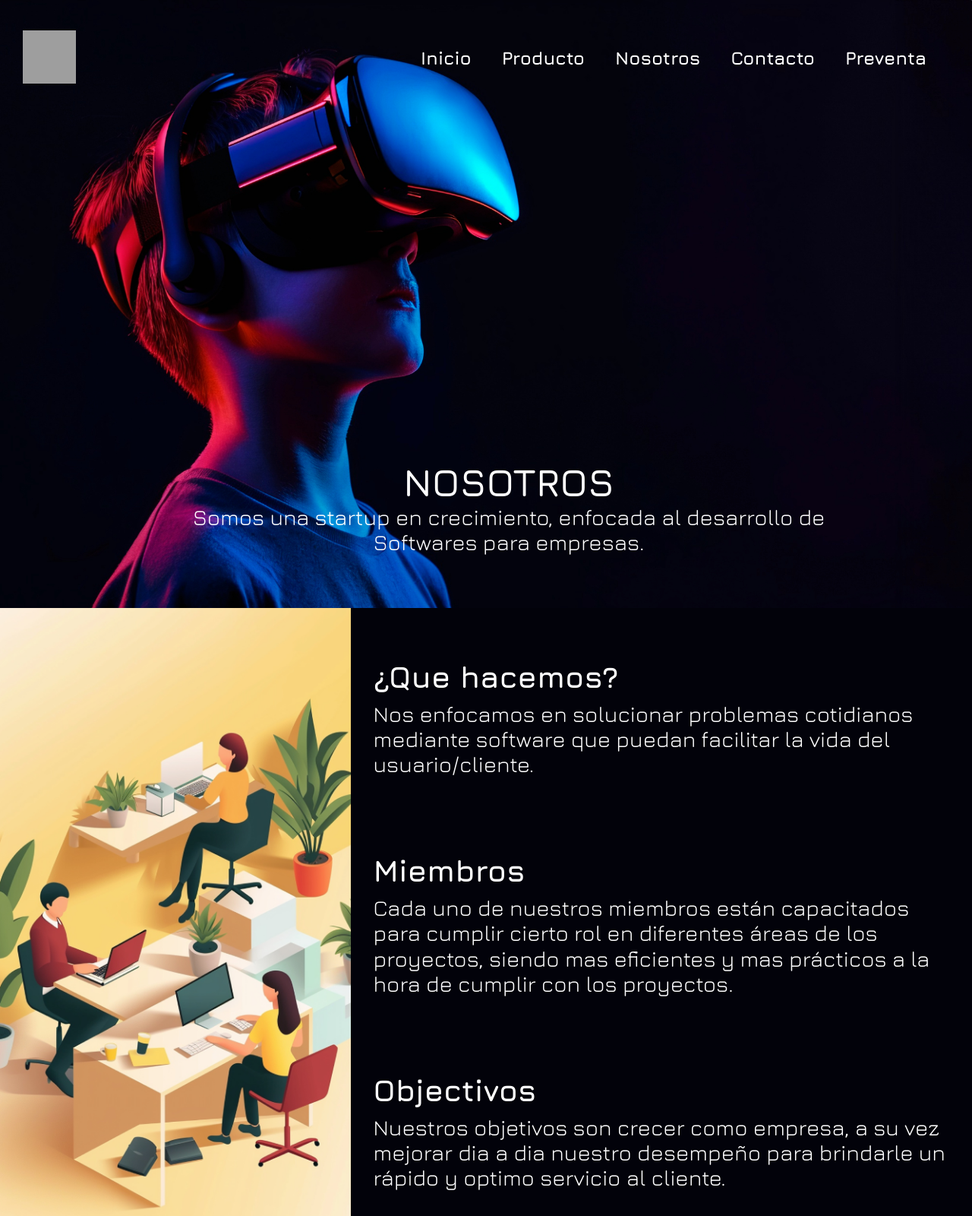
After one commit to ASergioParedes/proyecto_adopt, a PHP site: page /Nosotros.html in a window 1280 px wide. The commit adds this page. Shown: the whole page at 76% size. Run offline with PHP 8.4, Linux system fonts and the light colour scheme; some libraries are stand-ins or nearby versions; grey boxes are pictures that could not be loaded.

Commit message:
creacion pagina nosotros

```diff
--- a/CSS/estilo.css
+++ b/CSS/estilo.css
@@ -536,3 +536,47 @@ main.index {
     text-align: right;
     padding-top: 20px;
 }
+
+
+/*** PAGINA NOSOTROS ***/
+
+.nosotros-header {
+    width: 80%;
+    margin: 20px auto;
+}
+
+.nosotros-header h1 {
+    text-align: center;
+    text-shadow: none;
+    font-size: 3.2em;
+}
+
+.nosotros-header p {
+    text-align: center;
+}
+
+.main-nosotros {
+    display: flex;
+    flex-direction: row-reverse;
+    height: 100vh;
+    gap: 30px;
+}
+
+.contenido-main-nosotros {
+    display: flex;
+    flex-direction: column;
+    color: #ffffff;
+    justify-content: space-around;
+    margin: 0 auto;
+}
+
+.contenido-main-nosotros .caja h2 {
+    font-size: 2.5em;
+    margin-bottom: 10px;
+}
+
+.contenido-main-nosotros p {
+    font-size: 1.8em;
+    text-align: left;
+    margin-right: 20px;
+}
--- /dev/null
+++ b/Nosotros.html
@@ -0,0 +1,71 @@
+<!DOCTYPE html>
+<html lang="es">
+
+<head>
+    <meta charset="UTF-8">
+    <meta name="viewport" content="width=device-width, initial-scale=1.0">
+    <title>Nosotros</title>
+    <link rel="preconnect" href="https://fonts.googleapis.com">
+    <link rel="preconnect" href="https://fonts.gstatic.com" crossorigin>
+    <link href="https://fonts.googleapis.com/css2?family=Jura:wght@300..700&display=swap" rel="stylesheet">
+    <script src="https://kit.fontawesome.com/9c98858db1.js" crossorigin="anonymous"></script>
+    <link rel="stylesheet" href="CSS/normalize.css">
+    <link rel="stylesheet" href="CSS/estilo.css">
+    <link rel="stylesheet" href="CSS/media.css">
+</head>
+
+<body>
+    <header class="site-header">
+        <div class="navegacion-principal">
+            <div class="logo">
+                <img src="Img/logo.svg" alt="logotipo">
+            </div>
+
+            <div class="menu-movil" id="abrir-menu">
+                <i class="fa-solid fa-bars"></i>
+            </div>
+
+            <nav class="barra" id="barra">
+                <a href="#" id="cerrar-menu"><i class="fa-solid fa-x"></i></i></a>
+                <a href="index.html">Inicio</a>
+                <a href="Producto.html">Producto</a>
+                <a href="Nosotros.html">Nosotros</a>
+                <a href="#">Contacto</a>
+                <a href="#">Preventa</a>
+            </nav>
+
+        </div>
+        <div class="contenido-header nosotros-header">
+            <h1>Nosotros</h1>
+            <p>Somos una startup en crecimiento, enfocada al desarrollo de Softwares para empresas.</p>
+        </div>
+    </header>
+
+    <main class="main-nosotros">
+        <div class="contenido-main-nosotros">
+            <div class="caja">
+                <h2>¿Que hacemos?</h2>
+                <p>
+                    Nos enfocamos en solucionar problemas cotidianos mediante software que puedan facilitar la vida del usuario/cliente.
+                </p>
+            </div>
+            <div class="caja">
+                <h2>Miembros</h2>
+                <p>
+                    Cada uno de nuestros miembros están capacitados para cumplir cierto rol en diferentes áreas de los proyectos, siendo mas eficientes y mas prácticos a la hora de cumplir con los proyectos.
+                </p>
+            </div>
+            <div class="caja">
+                <h2>Objectivos</h2>
+                <p>
+                    Nuestros objetivos son crecer como empresa, a su vez mejorar dia a dia nuestro desempeño para brindarle un rápido y optimo servicio al cliente.
+                </p>
+            </div>
+        </div>
+        <img src="Img/imagen2.png" alt="imagen 2">
+        <img src="Img/imagen1-responsive.jpg" class="querys" alt="imagen1-responsive">
+    </main>
+
+</body>
+
+</html>
--- a/Producto.html
+++ b/Producto.html
@@ -29,7 +29,7 @@
                 <a href="#" id="cerrar-menu"><i class="fa-solid fa-x"></i></i></a>
                 <a href="index.html">Inicio</a>
                 <a href="Producto.html">Producto</a>
-                <a href="#">Nosotros</a>
+                <a href="Nosotros.html">Nosotros</a>
                 <a href="#">Contacto</a>
                 <a href="#">Preventa</a>
             </nav>
--- a/index.html
+++ b/index.html
@@ -29,7 +29,7 @@
                 <a href="#" id="cerrar-menu"><i class="fa-solid fa-x"></i></i></a>
                 <a href="index.html">Inicio</a>
                 <a href="Producto.html">Producto</a>
-                <a href="#">Nosotros</a>
+                <a href="Nosotros.html">Nosotros</a>
                 <a href="#">Contacto</a>
                 <a href="#">Preventa</a>
             </nav>
```
Also changed, not shown: CSS/media.css (+100 -0 lines).
